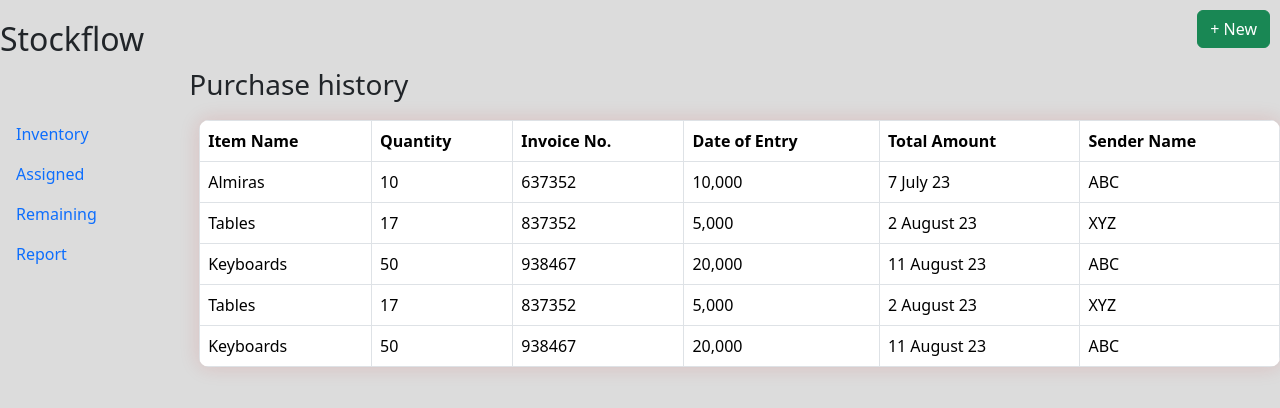
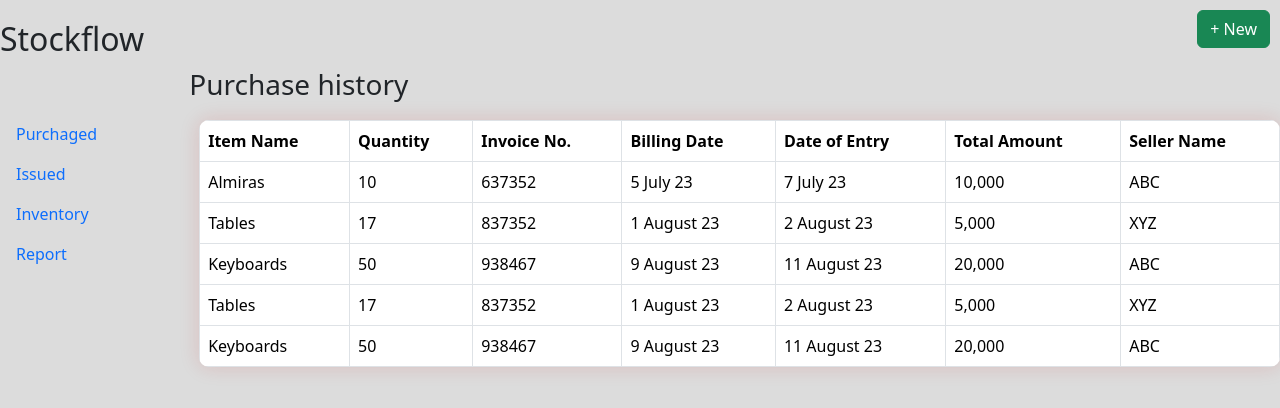
Before and after one commit to Anasdevs/Stock-management-system-msi-, a Django app: page / in a window 1280 px wide. Shown: the top 408 px of the page. Run offline with Django 4.2, Linux system fonts and the light colour scheme.

Commit message:
Modifies Issued Page

```diff
--- a/backend/sms/templates/home.html
+++ b/backend/sms/templates/home.html
@@ -17,13 +17,13 @@
     <div class="side-items">
       <ul class="nav flex-column pt-5 ">
         <li class="nav-item">
-          <a class="nav-link active" aria-current="page" href="">Inventory</a>
+          <a class="nav-link active" aria-current="page" href="">Purchaged</a>
         </li>
         <li class="nav-item">
-          <a class="nav-link" href="assigned/">Assigned</a>
+          <a class="nav-link" href="issued/">Issued</a>
         </li>
         <li class="nav-item">
-          <a class="nav-link" href="#">Remaining</a>
+          <a class="nav-link" href="#">Inventory</a>
         </li>
         <li class="nav-item">
           <a class="nav-link" href="#">Report</a>
@@ -42,9 +42,10 @@
         <th scope="col">Item Name</th>
         <th scope="col">Quantity</th>
         <th scope="col">Invoice No.</th>
+        <th scope="col">Billing Date</th>
         <th scope="col">Date of Entry</th>
         <th scope="col">Total Amount</th>
-        <th scope="col">Sender Name</th>
+        <th scope="col">Seller Name</th>
       </tr>
     </thead>
     <tbody>
@@ -52,39 +53,44 @@
         <td>Almiras</td>
         <td>10</td>
         <td>637352</td>
+        <td>5 July 23</td>
+        <td>7 July 23</td>
         <td>10,000</td>
-        <td>7 July 23</td>
         <td>ABC</td>
       </tr>
       <tr>
         <td>Tables</td>
         <td>17</td>
         <td>837352</td>
+        <td>1 August 23</td>
+        <td>2 August 23</td>
         <td>5,000</td>
-        <td>2 August 23</td>
         <td>XYZ</td>
       </tr>
       <tr>
         <td>Keyboards</td>
         <td>50</td>
         <td>938467</td>
+        <td>9 August 23</td>
+        <td>11 August 23</td>
         <td>20,000</td>
-        <td>11 August 23</td>
         <td>ABC</td>
       </tr>
       <tr>
         <td>Tables</td>
         <td>17</td>
         <td>837352</td>
+        <td>1 August 23</td>
+        <td>2 August 23</td>
         <td>5,000</td>
-        <td>2 August 23</td>
         <td>XYZ</td>
       </tr>
       <td>Keyboards</td>
       <td>50</td>
       <td>938467</td>
+      <td>9 August 23</td>
+      <td>11 August 23</td>
       <td>20,000</td>
-      <td>11 August 23</td>
       <td>ABC</td>
     </tr>
     </tbody>
--- a/backend/sms/urls.py
+++ b/backend/sms/urls.py
@@ -3,6 +3,6 @@ from . import views
 
 urlpatterns = [
     path('', views.index, name='index'),
-    path('assigned/', views.assigned, name='assigned'),
+    path('issued/', views.issued, name='assigned'),
 
 ]
--- a/backend/sms/views.py
+++ b/backend/sms/views.py
@@ -3,5 +3,5 @@ from django.shortcuts import render
 def index(request):
     return render(request, 'home.html')
 
-def assigned(request):
-    return render(request, 'Assigned.html')
+def issued(request):
+    return render(request, 'Issued.html')
```
Also changed, not shown: backend/sms/templates/Issued.html (renamed from backend/sms/templates/Assigned.html, +27 -38 lines).
